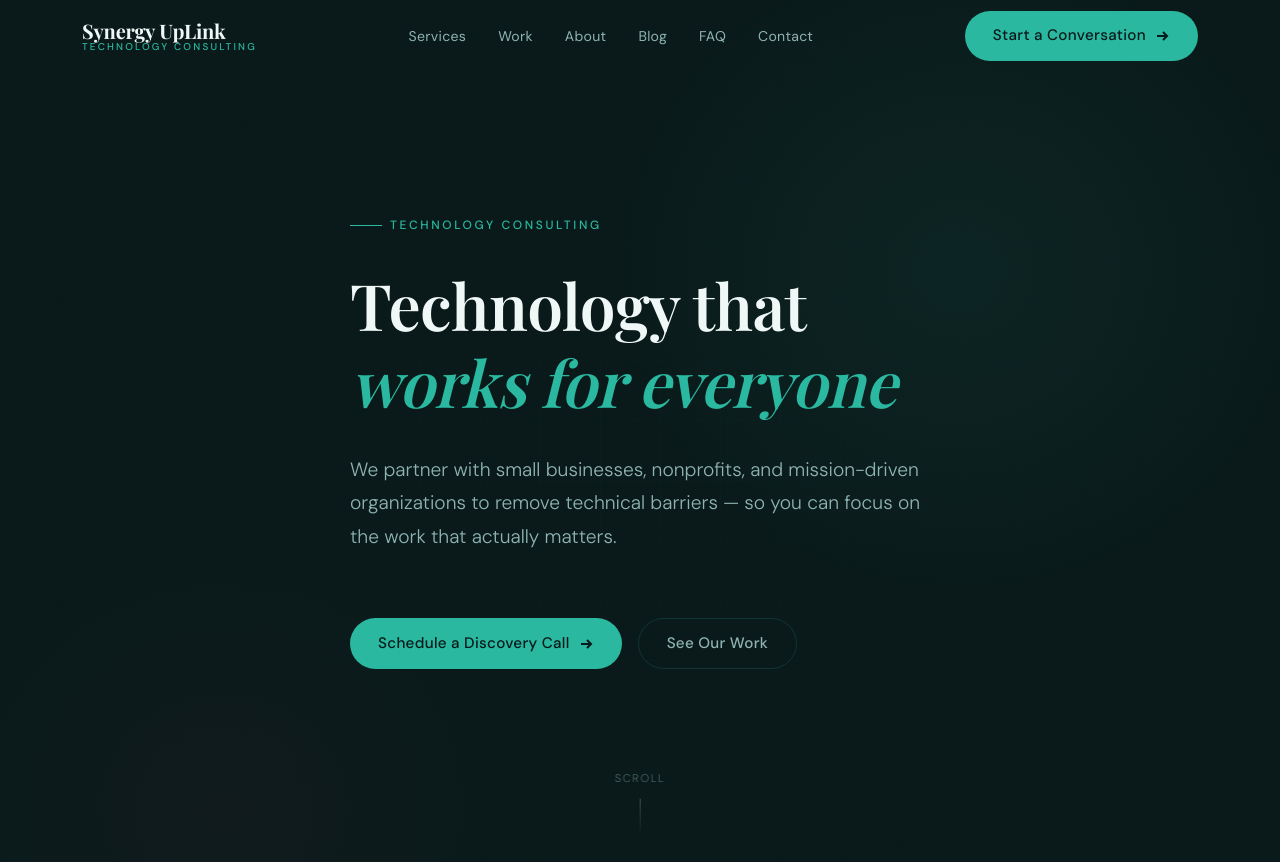
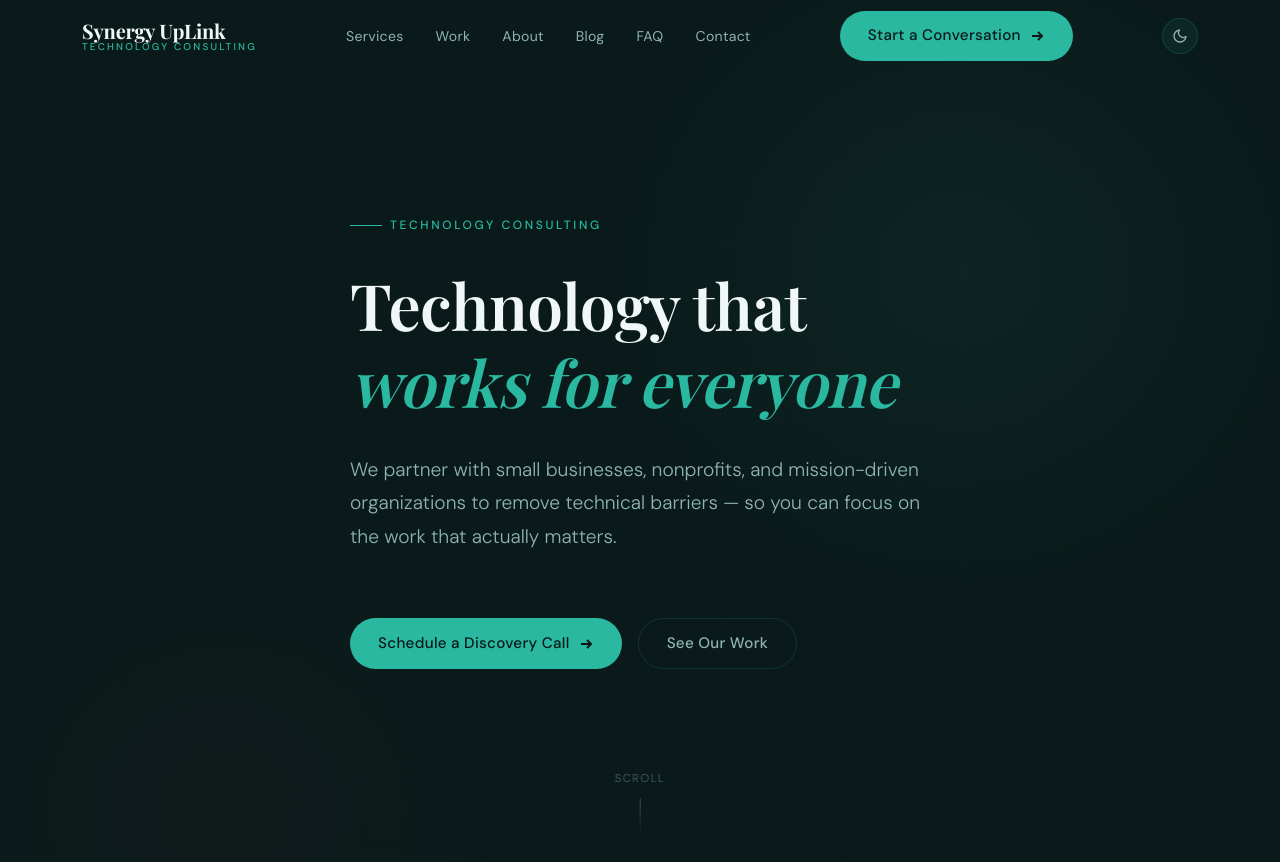
Before and after one commit to Synergy-UpLink/sul.com, a Jekyll site: the page built from index.html, in a window 1280 px wide and 900 px high. Shown: the top 862 px of the window. Built offline with Jekyll 4.4.1, drawn with Linux system fonts in a browser that asks for light colours; some web fonts are replaced.

Commit message:
darklight mode button there and styled. No light mode styles yet.

```diff
--- a/_includes/nav.html
+++ b/_includes/nav.html
@@ -9,17 +9,34 @@
 
       <ul class="site-nav__links" role="list">
         {% for link in site.nav_links %}
-          <li><a href="{{ link.url | relative_url }}">{{ link.title }}</a></li>
+        <li><a href="{{ link.url | relative_url }}">{{ link.title }}</a></li>
         {% endfor %}
       </ul>
 
       <a href="{{ '/contact/' | relative_url }}" class="btn btn--primary site-nav__cta">
         Start a Conversation
         <svg xmlns="http://www.w3.org/2000/svg" viewBox="0 0 16 16" fill="none" stroke="currentColor" stroke-width="2">
-          <path d="M3 8h10M9 4l4 4-4 4"/>
+          <path d="M3 8h10M9 4l4 4-4 4" />
         </svg>
       </a>
-
+      <button class="theme-toggle" id="theme-toggle" aria-label="Toggle color scheme">
+        <svg class="theme-toggle__sun" xmlns="http://www.w3.org/2000/svg" viewBox="0 0 24 24" fill="none"
+          stroke="currentColor" stroke-width="2" stroke-linecap="round" stroke-linejoin="round">
+          <circle cx="12" cy="12" r="5" />
+          <line x1="12" y1="1" x2="12" y2="3" />
+          <line x1="12" y1="21" x2="12" y2="23" />
+          <line x1="4.22" y1="4.22" x2="5.64" y2="5.64" />
+          <line x1="18.36" y1="18.36" x2="19.78" y2="19.78" />
+          <line x1="1" y1="12" x2="3" y2="12" />
+          <line x1="21" y1="12" x2="23" y2="12" />
+          <line x1="4.22" y1="19.78" x2="5.64" y2="18.36" />
+          <line x1="18.36" y1="5.64" x2="19.78" y2="4.22" />
+        </svg>
+        <svg class="theme-toggle__moon" xmlns="http://www.w3.org/2000/svg" viewBox="0 0 24 24" fill="none"
+          stroke="currentColor" stroke-width="2" stroke-linecap="round" stroke-linejoin="round">
+          <path d="M21 12.79A9 9 0 1 1 11.21 3 7 7 0 0 0 21 12.79z" />
+        </svg>
+      </button>
       <button class="site-nav__toggle" aria-label="Toggle menu" aria-expanded="false">
         <span></span>
         <span></span>
--- a/_sass/_base.scss
+++ b/_sass/_base.scss
@@ -4,29 +4,32 @@
 
 @import url('https://fonts.googleapis.com/css2?family=Playfair+Display:ital,wght@0,400;0,600;0,700;1,400;1,600&family=DM+Sans:ital,opsz,wght@0,9..40,300;0,9..40,400;0,9..40,500;1,9..40,300&display=swap');
 
-*, *::before, *::after {
+*,
+*::before,
+*::after {
   box-sizing: border-box;
   margin: 0;
   padding: 0;
 }
 
 :root {
-  --color-bg:        #{$ink};
-  --color-bg-soft:   #{$ink-soft};
-  --color-surface:   #{$teal-deep};
-  --color-primary:   #{$teal-bright};
-  --color-accent:    #{$burgundy-light};
-  --color-gold:      #{$gold};
-  --color-text:      #{$pearl};
+  --color-bg: #{$ink};
+  --color-bg-soft: #{$ink-soft};
+  --color-surface: #{$teal-deep};
+  --color-primary: #{$teal-bright};
+  --color-accent: #{$burgundy-light};
+  --color-gold: #{$gold};
+  --color-text: #{$pearl};
   --color-text-muted:#{$smoke};
-  --color-border:    rgba(42, 184, 160, 0.18);
-  --color-glow:      rgba(42, 184, 160, 0.08);
+  --color-border: rgba(42, 184, 160, 0.18);
+  --color-glow: rgba(42, 184, 160, 0.08);
 
   --font-display: #{$font-display};
-  --font-body:    #{$font-body};
+  --font-body: #{$font-body};
 
   --transition: 0.3s #{$ease-out};
   --transition-slow: 0.6s #{$ease-out};
+  --color-bg-raw: 10, 26, 26;
 }
 
 html {
@@ -61,7 +64,8 @@ a {
   }
 }
 
-ul, ol {
+ul,
+ol {
   list-style: none;
 }
 
@@ -74,7 +78,12 @@ ul, ol {
 // Typography Scale
 // ============================================================
 
-h1, h2, h3, h4, h5, h6 {
+h1,
+h2,
+h3,
+h4,
+h5,
+h6 {
   font-family: var(--font-display);
   font-weight: 600;
   line-height: 1.2;
@@ -82,17 +91,30 @@ h1, h2, h3, h4, h5, h6 {
   letter-spacing: -0.01em;
 }
 
-h1 { font-size: clamp(2.4rem, 5vw, 4.2rem); }
-h2 { font-size: clamp(1.8rem, 3.5vw, 3rem); }
-h3 { font-size: clamp(1.3rem, 2.5vw, 1.8rem); }
-h4 { font-size: 1.2rem; }
+h1 {
+  font-size: clamp(2.4rem, 5vw, 4.2rem);
+}
+
+h2 {
+  font-size: clamp(1.8rem, 3.5vw, 3rem);
+}
+
+h3 {
+  font-size: clamp(1.3rem, 2.5vw, 1.8rem);
+}
+
+h4 {
+  font-size: 1.2rem;
+}
 
 p {
   color: var(--color-text-muted);
   margin-bottom: $space-md;
   font-size: 1.05rem;
 
-  &:last-child { margin-bottom: 0; }
+  &:last-child {
+    margin-bottom: 0;
+  }
 }
 
 .lead {
@@ -149,7 +171,9 @@ p {
   max-width: 680px;
   margin-bottom: $space-2xl;
 
-  h2 { margin-bottom: $space-md; }
+  h2 {
+    margin-bottom: $space-md;
+  }
 
   &.centered {
     text-align: center;
@@ -158,7 +182,10 @@ p {
 
     .section-label {
       justify-content: center;
-      &::before { display: none; }
+
+      &::before {
+        display: none;
+      }
     }
   }
 }
@@ -182,6 +209,7 @@ p {
   @media (max-width: $bp-lg) {
     grid-template-columns: repeat(2, 1fr);
   }
+
   @media (max-width: $bp-sm) {
     grid-template-columns: 1fr;
   }
@@ -195,6 +223,7 @@ p {
   @media (max-width: $bp-lg) {
     grid-template-columns: repeat(2, 1fr);
   }
+
   @media (max-width: $bp-sm) {
     grid-template-columns: 1fr;
   }
@@ -208,5 +237,8 @@ p {
   margin: $space-lg 0;
   border: none;
 
-  &.centered { margin-left: auto; margin-right: auto; }
+  &.centered {
+    margin-left: auto;
+    margin-right: auto;
+  }
 }
--- a/_sass/_nav.scss
+++ b/_sass/_nav.scss
@@ -31,7 +31,9 @@
     text-decoration: none;
     line-height: 1;
 
-    &:hover { text-decoration: none; }
+    &:hover {
+      text-decoration: none;
+    }
 
     .logo-primary {
       font-family: var(--font-display);
@@ -68,7 +70,10 @@
       transition: color var(--transition);
       letter-spacing: 0.02em;
 
-      &:hover, &.active { color: var(--color-text); }
+      &:hover,
+      &.active {
+        color: var(--color-text);
+      }
     }
   }
 
@@ -101,9 +106,86 @@
     }
 
     &.open {
-      span:nth-child(1) { transform: rotate(45deg) translate(4.5px, 4.5px); }
-      span:nth-child(2) { opacity: 0; }
-      span:nth-child(3) { transform: rotate(-45deg) translate(4.5px, -4.5px); }
+      span:nth-child(1) {
+        transform: rotate(45deg) translate(4.5px, 4.5px);
+      }
+
+      span:nth-child(2) {
+        opacity: 0;
+      }
+
+      span:nth-child(3) {
+        transform: rotate(-45deg) translate(4.5px, -4.5px);
+      }
+    }
+  }
+}
+
+// Theme toggle button
+.theme-toggle {
+  width: 36px;
+  height: 36px;
+  border-radius: $radius-pill;
+  border: 1px solid var(--color-border);
+  background: var(--color-glow);
+  color: var(--color-text-muted);
+  cursor: pointer;
+  display: flex;
+  align-items: center;
+  justify-content: center;
+  transition: all var(--transition);
+  flex-shrink: 0;
+  position: relative;
+
+  &:hover {
+    border-color: var(--color-primary);
+    color: var(--color-primary);
+    background: rgba(var(--color-bg-raw), 0.5);
+  }
+
+  svg {
+    width: 16px;
+    height: 16px;
+    position: absolute;
+    transition: opacity 0.2s, transform 0.3s $ease-out;
+  }
+
+  // Dark mode active: show sun icon
+  .theme-toggle__sun {
+    opacity: 1;
+    transform: rotate(0deg) scale(1);
+  }
+
+  .theme-toggle__moon {
+    opacity: 0;
+    transform: rotate(-90deg) scale(0.6);
+  }
+}
+
+// Light mode via explicit toggle
+[data-theme="light"] .theme-toggle {
+  .theme-toggle__sun {
+    opacity: 0;
+    transform: rotate(90deg) scale(0.6);
+  }
+
+  .theme-toggle__moon {
+    opacity: 1;
+    transform: rotate(0deg) scale(1);
+  }
+}
+
+// Light mode via browser preference (no JS override)
+@media (prefers-color-scheme: light) {
+  :root:not([data-theme]) .theme-toggle {
+    .theme-toggle__sun {
+      opacity: 0;
+      transform: rotate(90deg) scale(0.6);
+    }
+
+    .theme-toggle__moon {
+      opacity: 1;
+      transform: rotate(0deg) scale(1);
     }
   }
 }
@@ -141,7 +223,9 @@
     text-decoration: none;
     transition: color var(--transition);
 
-    &:hover { color: var(--color-text); }
+    &:hover {
+      color: var(--color-text);
+    }
   }
 }
 
@@ -216,7 +300,9 @@
       text-decoration: none;
       transition: color var(--transition);
 
-      &:hover { color: var(--color-text); }
+      &:hover {
+        color: var(--color-text);
+      }
     }
   }
 
@@ -246,7 +332,9 @@
       text-decoration: none;
       transition: color var(--transition);
 
-      &:hover { color: var(--color-primary); }
+      &:hover {
+        color: var(--color-primary);
+      }
     }
   }
 }
```
